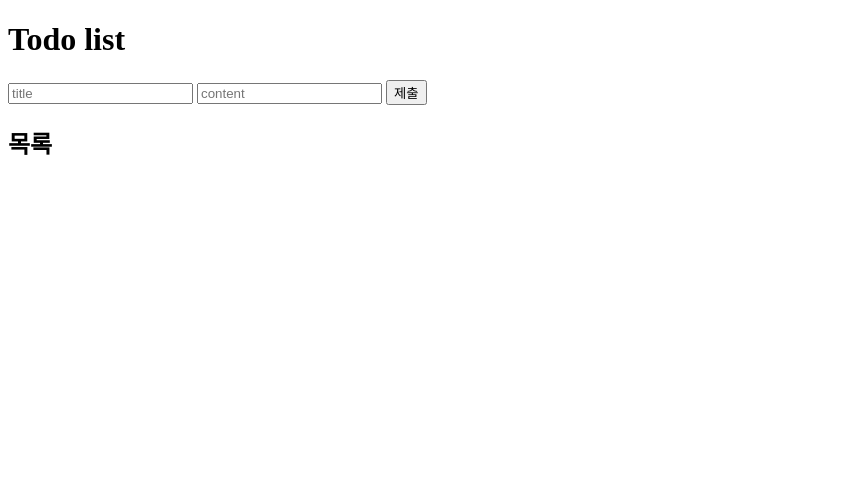
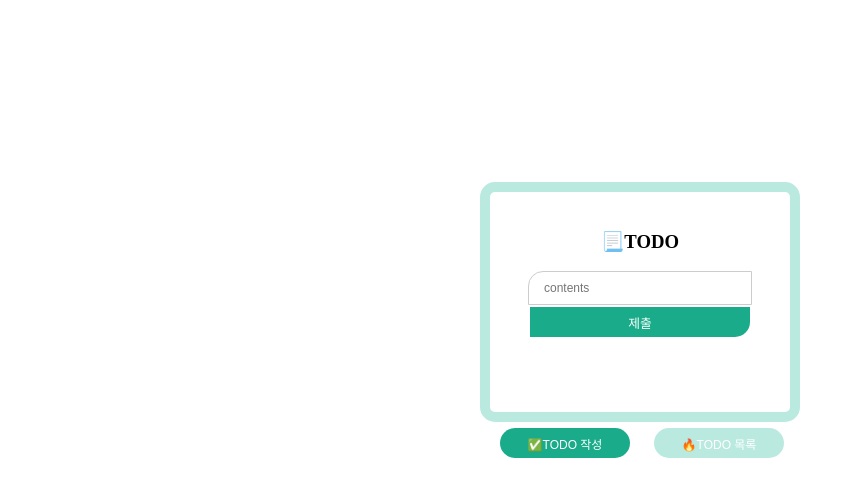
Before and after one commit to dev-th-kang/chatting-plus, a plain HTML site: page client/index.htm in a window 1280 px wide. Shown: the whole page, without its empty margins (0-855 px from the left). Drawn offline with Linux system fonts and the light colour scheme; no server answers.

```diff
--- /dev/null
+++ b/client/css/style1.css
@@ -0,0 +1,102 @@
+.frm_main{
+    position: absolute;
+    top: 40%;
+    left: 50%;
+    transform: translate(-50%, -50%);
+}
+.frm{
+    padding-top: 20px;
+    width: 300px;
+    height: 200px;
+    border-radius: 15px 15px 15px 15px;
+    background-color: white;
+    border: solid #baeadf 10px;
+    /* position: absolute;
+    top: 50%;
+    left: 50%;
+    transform: translate(-50%, -50%); */
+    text-align: center;
+}
+.frm:hover{
+    transition: all 0.5s ease-out;
+    border-color: #1AAB8A;
+}
+.todo_title{
+    width: 220px;
+    height: 20px;
+    border-radius:7px;
+}
+.menu_btn:hover{
+
+    background-color: #1AAB8A;
+}
+.menu_btn{
+    color: white;
+    margin-top: 10px;
+    margin-left: 20px;
+    width: 130px;
+    height: 30px;
+    background-color: #baeadf;
+    margin-top: 6px;
+    border:none;
+    font-size:1.5ch;
+    padding:0 2em;
+    cursor:pointer;
+    transition:800ms ease all;
+    border-radius: 15px 15px 15px 15px;
+    outline:none;
+}
+.todo_contents{
+    height:30px;
+    width: 205px;
+    outline: none;
+    border-radius: 3px;
+    border: 1px solid #ccc;
+    font-size: 17px;
+    padding-left: 15px;
+    transition: all 0.3s ease;
+    border-radius: 15px 0px 0px 0px;
+    font-size: 12px;
+}
+.todo_contents:focus{
+border-color: #1AAB8A;
+}
+.btn{
+    margin-top: 2px;
+    background:#1AAB8A;
+    color:#fff;
+    border:none;
+    position:relative;
+    height:30px;
+    width: 220px;
+    font-size:1.6ch;
+    padding:0 2em;
+    cursor:pointer;
+    transition:800ms ease all;
+    border-radius: 0px 0px 15px 0px;
+    outline:none;
+}
+.btn:hover{
+    background:#fff;
+    color:#1AAB8A;
+}
+.btn:before,.btn:after{
+    content:'';
+    position:absolute;
+    top:0;
+    right:0;
+    height:2px;
+    width:0;
+    background: #1AAB8A;
+    transition:400ms ease all;
+}
+.btn:after{
+    right:inherit;
+    top:inherit;
+    left:0;
+    bottom:0;
+}
+.btn:hover:before,.btn:hover:after{
+    width:100%;
+    transition:800ms ease all;
+}
--- /dev/null
+++ b/client/css/style2.css
@@ -0,0 +1,110 @@
+.frm_main{
+    position: absolute;
+    top: 50%;
+    left: 50%;
+    transform: translate(-50%, -50%);
+}
+.del_btn:hover{
+    cursor:pointer;
+}
+.list{
+
+    overflow-y: scroll;
+    height: 420px;
+}
+.frm{
+    padding-top: 20px;
+    width: 300px;
+    height: 500px;
+    border-radius: 15px 15px 15px 15px;
+    background-color: white;
+    border: solid #baeadf 10px;
+    /* position: absolute;
+    top: 50%;
+    left: 50%;
+    transform: translate(-50%, -50%); */
+    text-align: center;
+}
+.frm:hover{
+    transition: all 0.5s ease-out;
+    border-color: #1AAB8A;
+}
+.todo_title{
+    width: 220px;
+    height: 20px;
+    border-radius:7px;
+}
+.menu_btn:hover{
+
+    background-color: #1AAB8A;
+}
+.menu_btn{
+    color: white;
+    margin-top: 10px;
+    margin-left: 20px;
+    width: 130px;
+    height: 30px;
+    background-color: #baeadf;
+    margin-top: 6px;
+    border:none;
+    font-size:1.5ch;
+    padding:0 2em;
+    cursor:pointer;
+    transition:800ms ease all;
+    border-radius: 15px 15px 15px 15px;
+    outline:none;
+}
+.todo_contents{
+    height:30px;
+    width: 205px;
+    outline: none;
+    border-radius: 3px;
+    border: 1px solid #ccc;
+    font-size: 17px;
+    padding-left: 15px;
+    transition: all 0.3s ease;
+    border-radius: 15px 0px 0px 0px;
+    font-size: 12px;
+}
+.todo_title:focus{
+border-color: #1AAB8A;
+}
+.btn{
+    margin-top: 2px;
+    background:#1AAB8A;
+    color:#fff;
+    border:none;
+    position:relative;
+    height:30px;
+    width: 220px;
+    font-size:1.6ch;
+    padding:0 2em;
+    cursor:pointer;
+    transition:800ms ease all;
+    border-radius: 0px 0px 15px 0px;
+    outline:none;
+}
+.btn:hover{
+    background:#fff;
+    color:#1AAB8A;
+}
+.btn:before,.btn:after{
+    content:'';
+    position:absolute;
+    top:0;
+    right:0;
+    height:2px;
+    width:0;
+    background: #1AAB8A;
+    transition:400ms ease all;
+}
+.btn:after{
+    right:inherit;
+    top:inherit;
+    left:0;
+    bottom:0;
+}
+.btn:hover:before,.btn:hover:after{
+    width:100%;
+    transition:800ms ease all;
+}
--- /dev/null
+++ b/client/css/style3.css
@@ -0,0 +1,105 @@
+.frm_main{
+    position: absolute;
+    top: 50%;
+    left: 50%;
+    transform: translate(-50%, -50%);
+}
+.list{
+    margin-left: 12%;
+}
+.frm{
+    padding-top: 20px;
+    width: 300px;
+    height: 500px;
+    border-radius: 15px 15px 15px 15px;
+    background-color: white;
+    border: solid #baeadf 10px;
+    /* position: absolute;
+    top: 50%;
+    left: 50%;
+    transform: translate(-50%, -50%); */
+    text-align: left;
+}
+.frm:hover{
+    transition: all 0.5s ease-out;
+    border-color: #1AAB8A;
+}
+.todo_title{
+    width: 220px;
+    height: 20px;
+    border-radius:7px;
+}
+.menu_btn:hover{
+
+    background-color: #1AAB8A;
+}
+.menu_btn{
+    color: white;
+    margin-top: 3px;
+    margin-left: 20px;
+    width: 130px;
+    height: 30px;
+    background-color: #baeadf;
+    margin-top: 6px;
+    border:none;
+    font-size:1.5ch;
+    padding:0 2em;
+    cursor:pointer;
+    transition:800ms ease all;
+    border-radius: 15px 15px 15px 15px;
+    outline:none;
+}
+input{
+    margin-bottom: 15px;
+    margin-top: 5px;
+    height:30px;
+    width: 205px;
+    outline: none;
+    border-radius: 4px;
+    border: 1px solid #ccc;
+    font-size: 17px;
+    padding-left: 15px;
+    transition: all 0.3s ease;
+    font-size: 12px;
+}
+input:focus{
+border-color: #1AAB8A;
+}
+.join_send{
+    margin-top: 2px;
+    background:#1AAB8A;
+    color:#fff;
+    border:none;
+    position:relative;
+    height:30px;
+    width: 220px;
+    font-size:1.6ch;
+    padding:0 2em;
+    cursor:pointer;
+    transition:800ms ease all;
+    outline:none;
+}
+.join_send:hover{
+    background:#fff;
+    color:#1AAB8A;
+}
+.join_send:before,.btn:after{
+    content:'';
+    position:absolute;
+    top:0;
+    left:0;
+    height:2px;
+    width:0;
+    background: #1AAB8A;
+    transition:400ms ease all;
+}
+.join_send:after{
+    right:inherit;
+    top:inherit;
+    left:0;
+    bottom:0;
+}
+.join_send:hover:before,.join_send:hover:after{
+    width:100%;
+    transition:800ms ease all;
+}
--- a/client/index.htm
+++ b/client/index.htm
@@ -4,50 +4,49 @@
     <meta charset="UTF-8">
     <meta http-equiv="X-UA-Compatible" content="IE=edge">
     <meta name="viewport" content="width=device-width, initial-scale=1.0">
+    <link rel="stylesheet" href="./css/style1.css">
     <title>Document</title>
 </head>
 <body>
-    <h1>Todo list</h1>
-    <input class="todo_title" type="text" placeholder="title">
-    <input class="todo_contents" type="text" placeholder="content">
-    <button class="btn" type="button">제출</button>
-
-    <div>
-        <h2> 목록 </h2>
-        <div class="list"></div>
+    <div class="frm_main">
+    <div class="frm" >
+        <h3>📃TODO</h3>
+        <input class="todo_contents" type="text" placeholder="contents"><br>
+        <button class="btn" type="button">제출</button>
+    </div>
+        <button class="menu_btn create_btn"></button>
+        <button class="menu_btn list_btn"></button>
     </div>
     <script>
         const listDiv = document.querySelector('.list')
         const btn = document.querySelector('.btn');
+        const positBtn = document.querySelector('.create_btn');
+        const nonpositBtn = document.querySelector('.list_btn');
+        positBtn.addEventListener('click',()=>{
+            location.href='./index.htm';
+        })
+        nonpositBtn.addEventListener('click',()=>{
+            location.href='./list.htm';
+        })
         document.addEventListener('DOMContentLoaded',()=>{
-            fetch("http://localhost:8000/todo", {
-            method: "GET",
-            headers: {
-                "Content-Type": "application/json",
-            },
-            })
-            .then((response) => response.json())
-            .then((data) =>{
-                for(var i=data.length-1;i>=0;i--){
-                    listDiv.innerHTML+=
-                    `<small class="list_title"> ${data[i].title}</small><br>
-                    <h2 class="list_contents">${data[i].contents}</h2>
-                    <hr>
-                    `
-
-                }
-            });
+            positBtn.style = "background-color:#1AAB8A;"
+            positBtn.innerHTML = "✅TODO 작성";
+            nonpositBtn.innerHTML = "🔥TODO 목록";
         })
         btn.addEventListener('click',()=>{
-            const title = document.querySelector('.todo_title').value;
             const contents = document.querySelector('.todo_contents').value;
+            document.querySelector('.todo_contents').value = "";
             //console.log(title+" "+content);
-            fetch("http://localhost:8000/todo", {
-            method: "POST",
-            headers: {
+            if(contents == ""){
+                alert("값을 입력해주세요!");
+                return;
+            }
+            console.log(JSON.parse(sessionStorage.getItem("user")));
+            fetch(`http://localhost:8000/todo/${JSON.parse(sessionStorage.getItem("user")).userid}`, {
+                method: "POST",
+                headers: {
                 "Content-Type": "application/json",
             }, body: JSON.stringify({
-                'title': title,
                 'contents': contents,
             }),
             })
```
Also changed, not shown: client/css/style4.css (added, +144 -0 lines), client/join.htm (added, +82 -0 lines), client/list.htm (added, +82 -0 lines), client/login.htm (added, +57 -0 lines), 4 other files.
